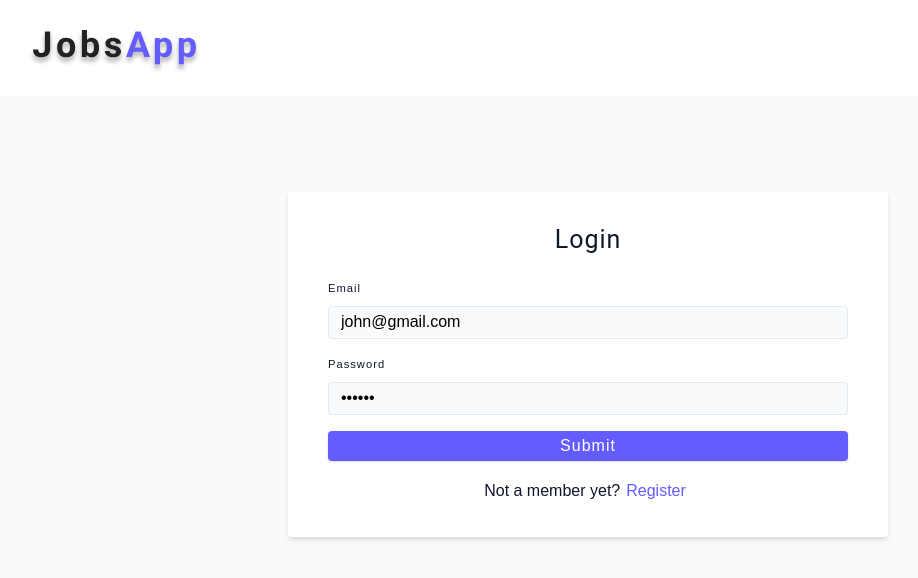
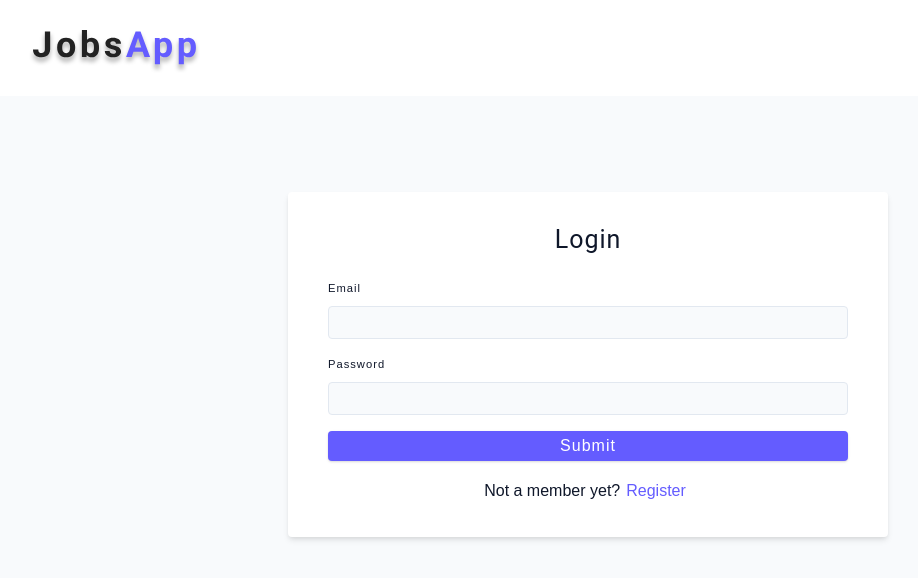
Before and after one commit to Adekunle27/React_Job_App, a React (Create React App) app: page /register in a window 1280 px wide. Shown: the top 578 px of the page, without its empty margins (52-970 px from the left). Built offline with nearby package versions, Linux system fonts and the light colour scheme; the HTML template or start-up script is replaced by a standard one.

Commit message:
fixing more bugs

```diff
--- a/src/pages/Register.js
+++ b/src/pages/Register.js
@@ -5,9 +5,9 @@ import { Redirect } from 'react-router-dom'
 import FormRow from '../components/FormRow'
 function Register() {
   const [values, setValues] = useState({
-    name: 'john',
-    email: 'john@gmail.com',
-    password: 'secret',
+    name: '',
+    email: '',
+    password: '',
     isMember: true,
   })
 
```
